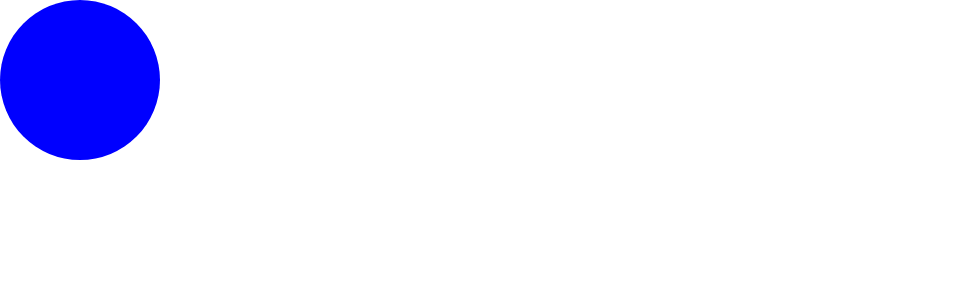
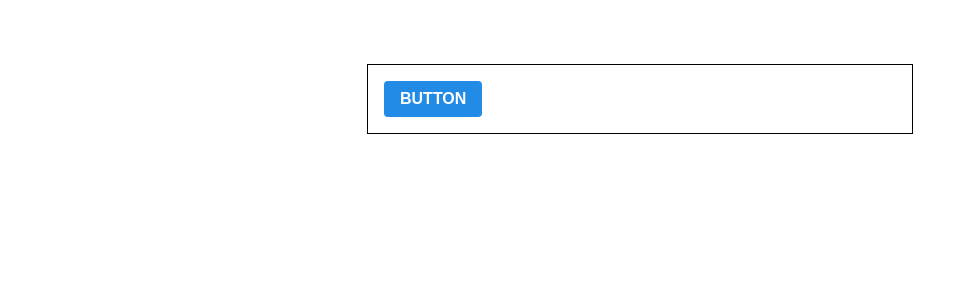
Before and after one commit to Taeyeon-Lim/React-styled-components, a React (Create React App) app: page / in a window 1280 px wide. Shown: the top 300 px of the page, without its empty margins (0-976 px from the left). Built offline with nearby package versions, Linux system fonts and the light colour scheme.

Commit message:
feature/add button styling

```diff
--- a/src/App.css
+++ /dev/null
@@ -1,38 +0,0 @@
-.App {
-  text-align: center;
-}
-
-.App-logo {
-  height: 40vmin;
-  pointer-events: none;
-}
-
-@media (prefers-reduced-motion: no-preference) {
-  .App-logo {
-    animation: App-logo-spin infinite 20s linear;
-  }
-}
-
-.App-header {
-  background-color: #282c34;
-  min-height: 100vh;
-  display: flex;
-  flex-direction: column;
-  align-items: center;
-  justify-content: center;
-  font-size: calc(10px + 2vmin);
-  color: white;
-}
-
-.App-link {
-  color: #61dafb;
-}
-
-@keyframes App-logo-spin {
-  from {
-    transform: rotate(0deg);
-  }
-  to {
-    transform: rotate(360deg);
-  }
-}
--- a/src/App.js
+++ b/src/App.js
@@ -1,23 +1,21 @@
-import './App.css';
-import styled, { css } from 'styled-components';
+import styled from 'styled-components';
+import Button from './Components/Button';
 
 // styled-components
-const Circle = styled.div`
-  width: 5rem;
-  height: 5rem;
-  background: ${props => props.color};
-  border-radius: 50%;
-  ${props =>
-    props.huge &&
-    // template literals('css' 미적용) => tagged template literals (적용)
-    css`
-      width: 10rem;
-      height: 10rem;
-    `}
+const AppBlock = styled.div`
+  width: 512px;
+  margin: 0 auto;
+  margin-top: 4rem;
+  border: 1px solid black;
+  padding: 1rem;
 `;
 
 function App() {
-  return <Circle color='blue' huge />;
+  return (
+    <AppBlock>
+      <Button>BUTTON</Button>
+    </AppBlock>
+  );
 }
 
 export default App;
--- /dev/null
+++ b/src/Components/Button.js
@@ -0,0 +1,38 @@
+import styled from 'styled-components';
+
+const StyledButton = styled.button`
+  /* 공통 스타일 */
+  /* display: inline-flex; */
+  outline: none;
+  border: none;
+  border-radius: 4px;
+  color: white;
+  font-weight: bold;
+  cursor: pointer;
+  padding-left: 1rem;
+  padding-right: 1rem;
+
+  /* 크기 */
+  height: 2.25rem;
+  font-size: 1rem;
+
+  /* 색상 */
+  background: #228be6;
+  &:hover {
+    background: #339af0;
+  }
+  &:active {
+    background: #1c7ed6;
+  }
+
+  /* 기타 */
+  & + & {
+    margin-left: 1rem;
+  }
+`;
+
+function Button({ children, ...rest }) {
+  return <StyledButton {...rest}>{children}</StyledButton>;
+}
+
+export default Button;
```
Also changed, not shown: 1 other file (tests, documents, lock files or other folders).
